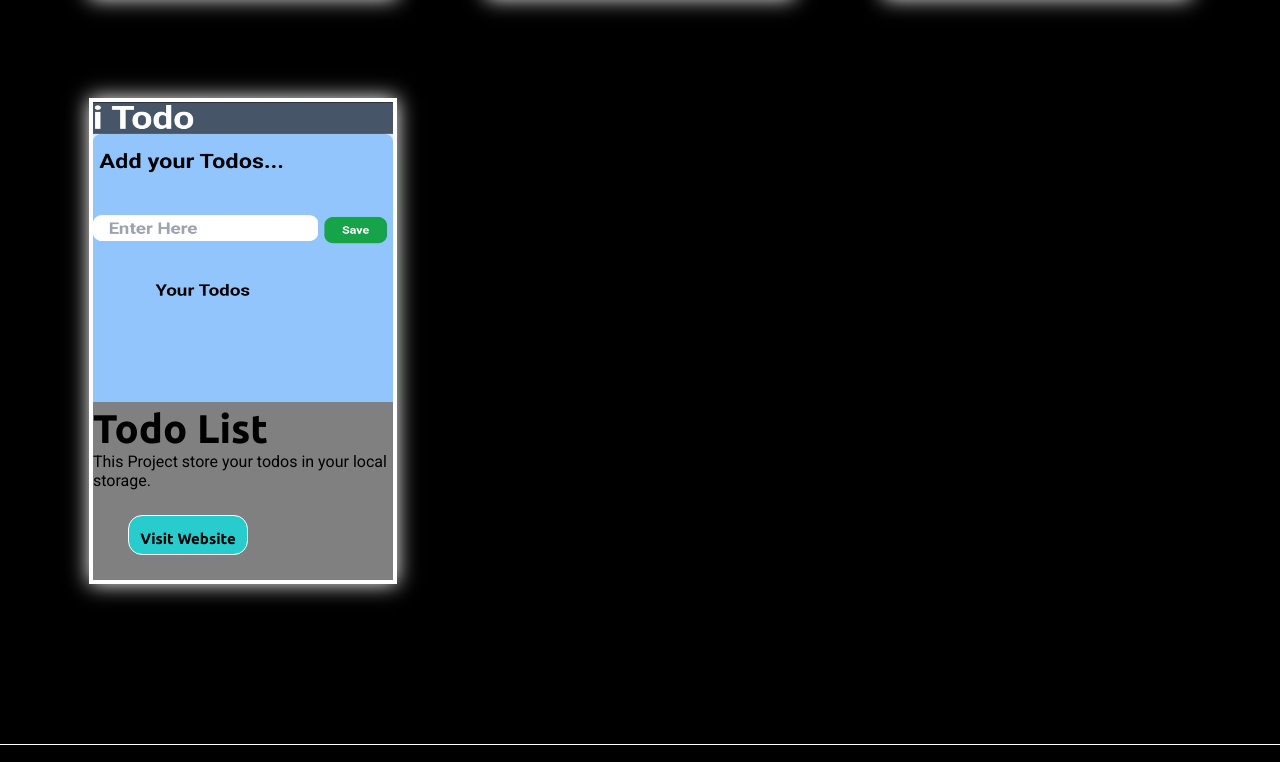
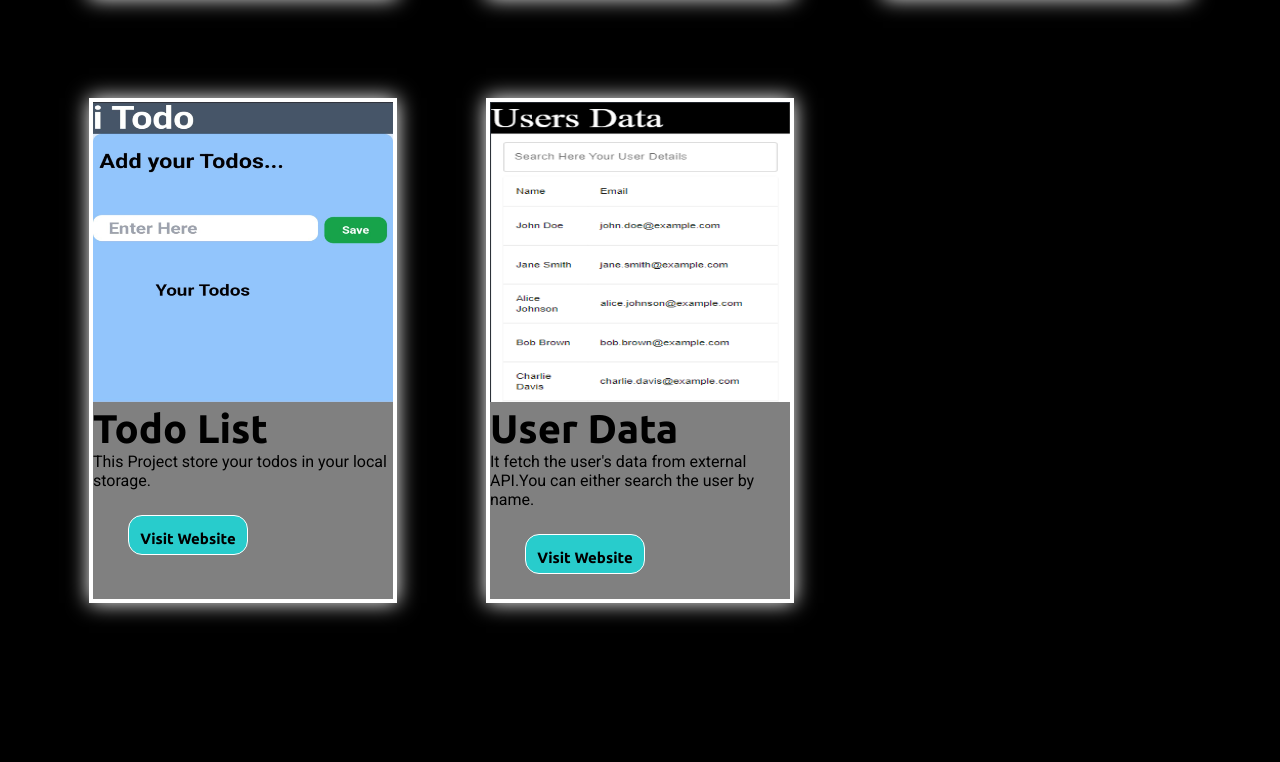
Before and after one commit to mohd-mustajab/Portfolio-react, a React (Vite) app: page /project in a window 1280 px wide. Shown: the part 796-1558 px from the top of the page. Built offline with nearby package versions, Linux system fonts and the light colour scheme.

Commit message:
added a project

```diff
--- a/src/components/Project.jsx
+++ b/src/components/Project.jsx
@@ -3,10 +3,11 @@ import Navbar from './Navbar'
 import Footer from './Footer'
 import "./Project.css"
 import Card from 'react-bootstrap/Card';
-import pro1 from './Assets/project1_clock.jpeg'
-import pro2 from './Assets/project2_player.jpeg'
-import pro3 from './Assets/project3_calc.jpg'
-import pro4 from './Assets/project4_todo.jpeg'
+import projectIMG1 from './Assets/project1_clock.jpeg'
+import projectIMG2 from './Assets/project2_player.jpeg'
+import projectIMG3 from './Assets/project3_calc.jpg'
+import projectIMG4 from './Assets/project4_todo.jpeg'
+import projectIMG5 from './Assets/project5_userdata.png'
 
 const Project = () => {
   return (
@@ -15,7 +16,7 @@ const Project = () => {
       <div className="heading">My Works..</div>
       <div className="projects">
         <Card className='card'>
-          <Card.Img variant="top" src={pro1} height="300px" width="300px" />
+          <Card.Img variant="top" src={projectIMG1} height="300px" width="300px" />
           <Card.Body>
             <Card.Title>Analog Clock</Card.Title>
             <Card.Text>
@@ -27,7 +28,7 @@ const Project = () => {
 
 
         <Card className='card'>
-          <Card.Img variant="top" src={pro2} height="300px" width="300px" />
+          <Card.Img variant="top" src={projectIMG2} height="300px" width="300px" />
           <Card.Body>
             <Card.Title>Music Player</Card.Title>
             <Card.Text>
@@ -39,7 +40,7 @@ const Project = () => {
 
 
         <Card className='card'>
-          <Card.Img variant="top" src={pro3} height="300px" width="300px" />
+          <Card.Img variant="top" src={projectIMG3} height="300px" width="300px" />
           <Card.Body>
             <Card.Title>Calculator</Card.Title>
             <Card.Text>
@@ -50,7 +51,7 @@ const Project = () => {
         </Card>
 
         <Card className='card'>
-          <Card.Img variant="top" src={pro4} height="300px" width="300px" />
+          <Card.Img variant="top" src={projectIMG4} height="300px" width="300px" />
           <Card.Body>
             <Card.Title>Todo List</Card.Title>
             <Card.Text>
@@ -59,6 +60,20 @@ const Project = () => {
             <a href="https://todo-list-by-mj.netlify.app/" target='_blank'><button className="btn">Visit Website</button></a>
           </Card.Body>
         </Card>
+
+
+        <Card className='card'>
+          <Card.Img variant="top" src={projectIMG5} height="300px" width="300px" />
+          <Card.Body>
+            <Card.Title>User Data</Card.Title>
+            <Card.Text>
+             It fetch the user's data from external API.You can either search the user by name.
+            </Card.Text>
+            <a href="https://userdata-mj.netlify.app/" target='_blank'><button className="btn">Visit Website</button></a>
+          </Card.Body>
+        </Card>
+
+
       </div>
       <Footer />
     </div>
```
Also changed, not shown: src/components/Assets/project5_userdata.png (added).
